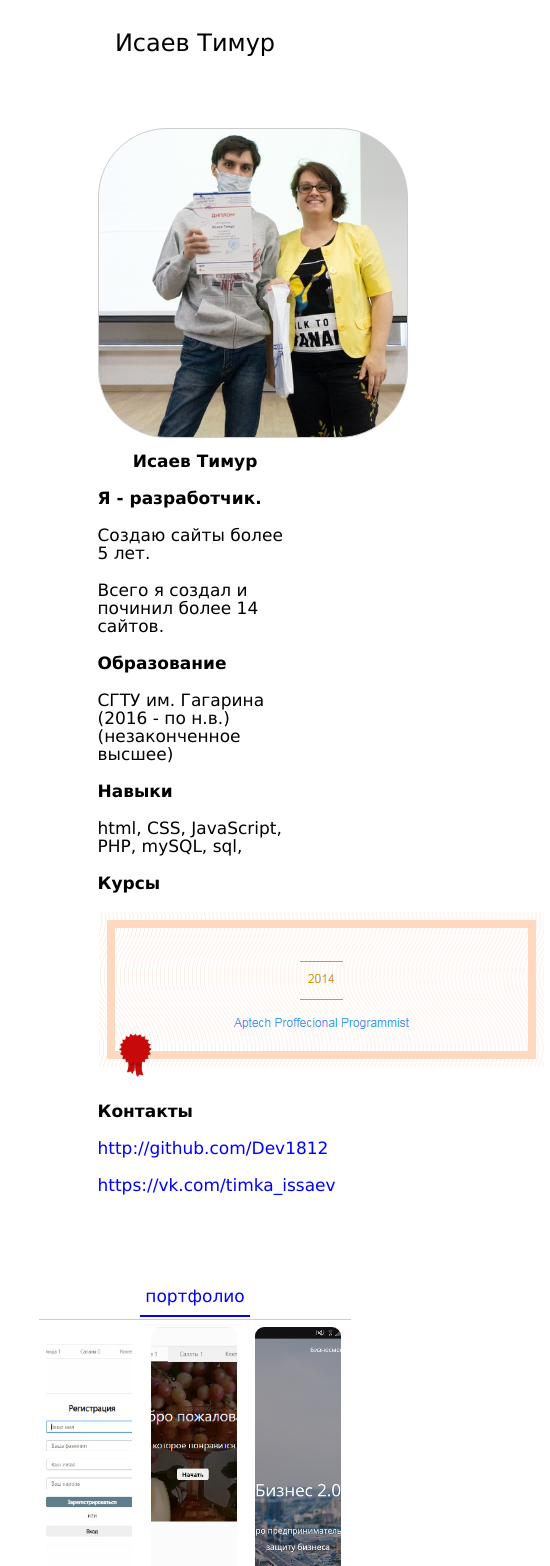
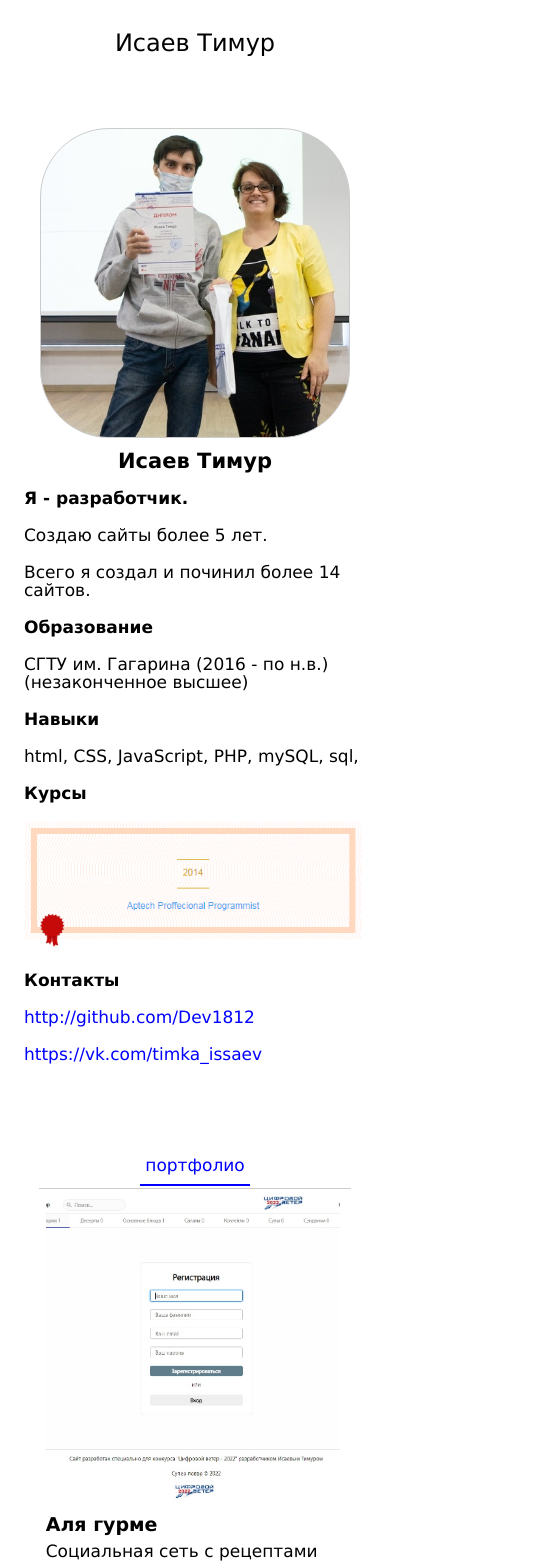
Before and after one commit to Dev1812/dev1812, a plain HTML site: page index.html in a window 390 px wide. Shown: the top 1566 px of the page, 550 px wide, since content can reach past the window. Drawn offline with Linux system fonts and the light colour scheme.

Commit message:
Add files via upload
upgrated

```diff
--- a/css/main.css
+++ b/css/main.css
@@ -1,4 +1,9 @@
 html, body{margin:0;}
+@media only screen and (max-width: 960px){
+.wrap2{width: 100%!important;padding:0 24px!important;}
+img{width: 100%!important}
+.art_block{width: 100%!important}
+}
 *{font: 17px/18px "Lucida Grande", "Lucida Sans Unicode", Arial, Helvetica, Verdana, sans-serif;box-sizing: border-box;}
 a{text-decoration: none;color: blue}
 .head_center{text-align: center;padding:34px 0 74px;}
@@ -7,7 +12,9 @@ a{text-decoration: none;color: blue}
 .footer_center{text-align: center;padding:34px 0 74px;}
 
 .footer_owner_full_name{font-size:24px}
+.wrap2{width: 50%;margin:0 auto}
 
+.wrap3{width: 80%;margin:79px auto}
 .owner_photo{background-image: url('../image/03fPl38into (2).jpg');
     width: 310px;
     height: 310px;
@@ -18,7 +25,7 @@ a{text-decoration: none;color: blue}
     position: relative;
     border: 1px solid #CCC;}
 
-.owner_full_name{text-align: center;margin-top:14px;font-weight: bold;}
+.owner_full_name{text-align: center;margin-top:14px;font-weight: bold;font-size:21px}
 
 .about_me_block{}
 
--- a/index.html
+++ b/index.html
@@ -1,8 +1,9 @@
 <!DOCTYPE html>
 <html>
 <head>
-	<title></title>
+	<title>Исаев Тимур</title>
   <link rel="stylesheet" type="text/css" href="css/main.css">
+  <link rel="icon" href="image/icon/favicon.ico" type="image/x-icon">
 </head>
 <body>
 
@@ -14,7 +15,7 @@
 
 
 
-<div style="width: 50%;margin:0 auto">
+<div class="wrap2">
 <div class="owner_photo"></div>
 <div class="owner_full_name">Исаев Тимур</div>
 <div class="about_me_block">
@@ -43,7 +44,7 @@
 
 
 
-<div style="width: 80%;margin:79px auto">
+<div class="wrap3">
 
 
 <div class="nav">
```
Also changed, not shown: image/icon/favicon.ico (added).
